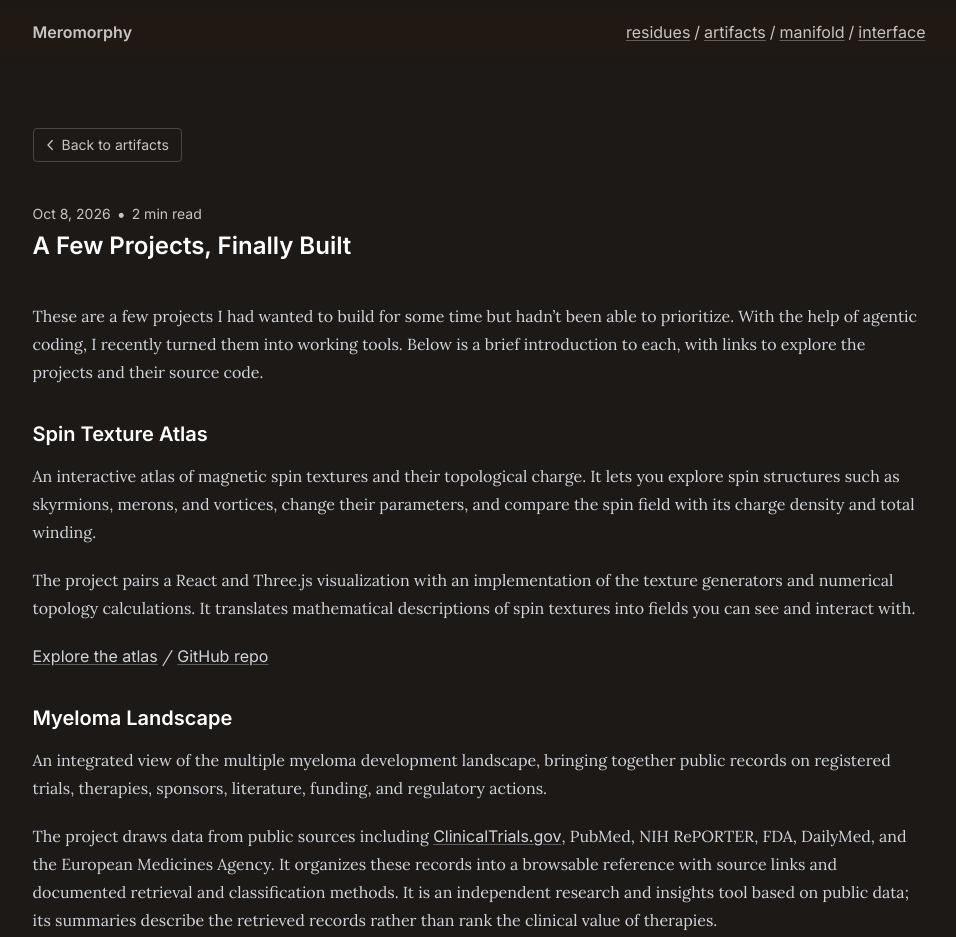
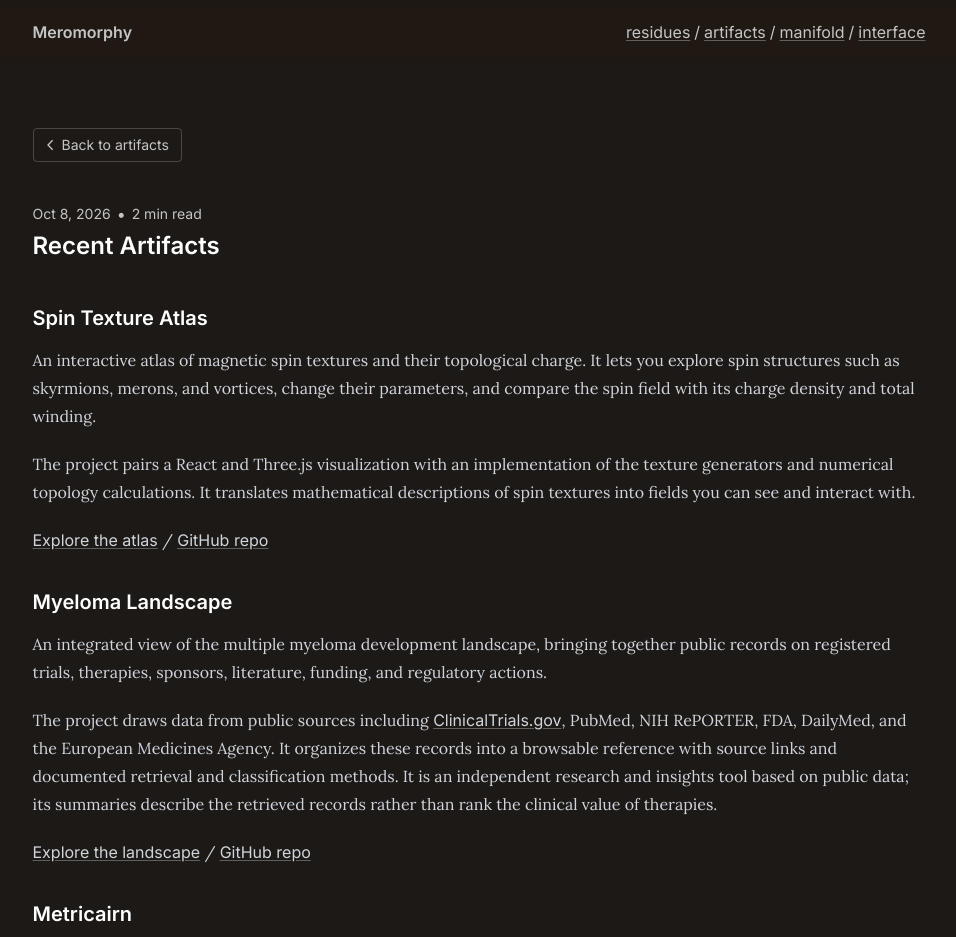
Before and after one commit to rnepal2/meromorphy, an Astro site: page /artifacts/03-three-recent-builds in a window 1280 px wide. Shown: the top 937 px of the page, without its empty margins (161-1117 px from the left). Built offline with nearby package versions, Linux system fonts and the light colour scheme; Astro itself is replaced by a stand-in of ours; a web font is replaced by a local one.

Commit message:
Retitle recent projects artifact and trim intro
- Title: 'A Few Projects, Finally Built' -> 'Recent Artifacts'
- Remove the intro paragraph; the entry now opens directly on the projects

```diff
--- a/src/content/projects/03-three-recent-builds/index.md
+++ b/src/content/projects/03-three-recent-builds/index.md
@@ -1,10 +1,8 @@
 ---
-title: "A Few Projects, Finally Built"
+title: "Recent Artifacts"
 description: "An interactive spin-texture atlas, a public myeloma landscape, and self-hosted product analytics."
 date: "Oct 08 2026"
 ---
-
-These are a few projects I had wanted to build for some time but hadn't been able to prioritize. With the help of agentic coding, I recently turned them into working tools. Below is a brief introduction to each, with links to explore the projects and their source code.
 
 ### Spin Texture Atlas
 
```
